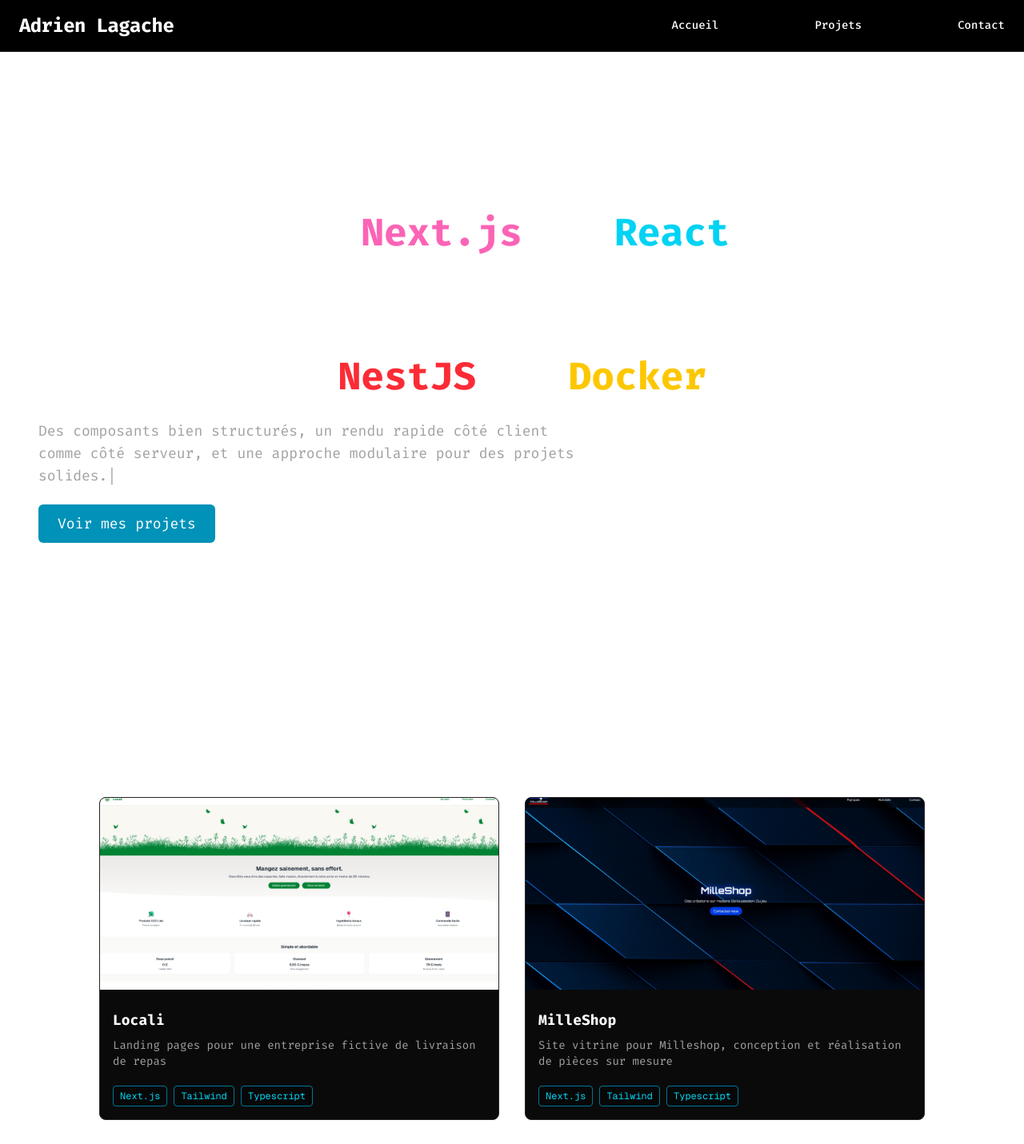
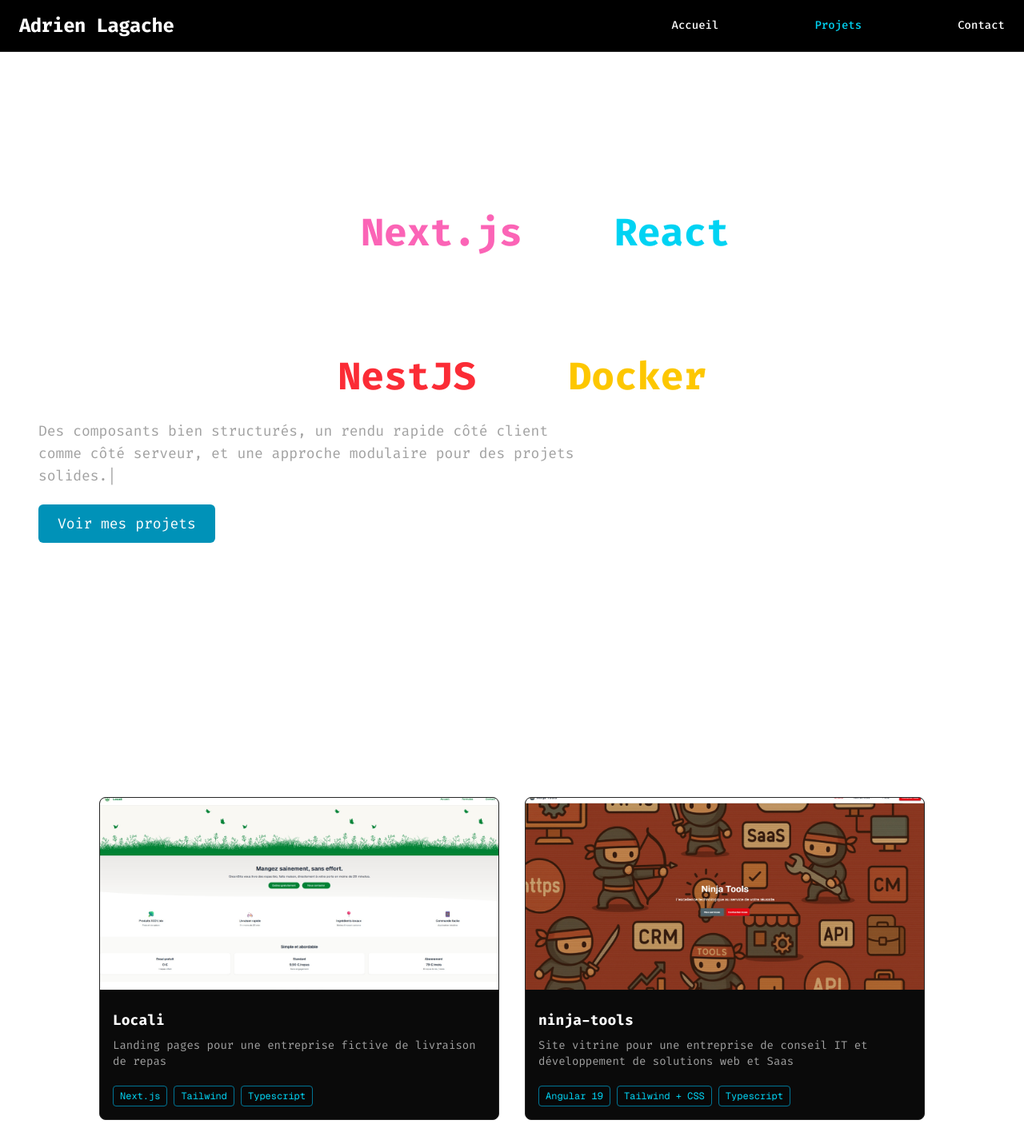
Before and after one commit to AdrienLagache/adrienlagache.github.io, a Next.js app: page / in a window 1280 px wide. Shown: the top 1431 px of the page at 80% size. Built offline with nearby package versions, Linux system fonts and the light colour scheme.

Commit message:
add global animation for pages loading and active links

```diff
--- a/src/app/layout.tsx
+++ b/src/app/layout.tsx
@@ -1,8 +1,11 @@
+
+
 import type { Metadata } from "next";
 import { Geist, Geist_Mono } from "next/font/google";
 import "./globals.css";
 import Header from "@/components/Header";
 import Footer from "@/components/Footer";
+import LayoutWrapper from "@/components/LayoutWrapper";
 
 const geistSans = Geist({
   variable: "--font-geist-sans",
@@ -39,7 +42,9 @@ export default function RootLayout({
         <div className="min-h-screen flex flex-col">
           <Header />
           <main className="flex-1 flex items-center justify-center">
-            {children}
+            <LayoutWrapper>
+              {children}
+            </LayoutWrapper>
           </main>
           <Footer />
         </div>
--- a/src/components/Header.tsx
+++ b/src/components/Header.tsx
@@ -1,12 +1,15 @@
 "use client";
 
 import Link from "next/link";
+import { usePathname } from "next/navigation";
 import { useEffect, useRef, useState } from "react";
 import { HiMenu, HiX } from "react-icons/hi";
 
 export default function Header() {
   const [menuOpen, setMenuOpen] = useState(false);
+  const [isProjectsInView, setIsProjectsInView] = useState(false);
   const menuRef = useRef<HTMLDivElement>(null);
+  const pathname = usePathname();
 
   useEffect(() => {
     const handleClickOutside = (event: MouseEvent) => {
@@ -33,6 +36,54 @@ export default function Header() {
     };
   }, [menuOpen]);
 
+  // Détection de la section projets visible
+  useEffect(() => {
+    const projectsElement = document.getElementById("projets");
+
+    if (!projectsElement) return;
+
+    const observer = new IntersectionObserver(
+      ([entry]) => {
+        setIsProjectsInView(entry.isIntersecting);
+      },
+      {
+        threshold: 0.3, // 30% de la section visible
+        rootMargin: "-100px 0px -100px 0px" // Offset pour le header sticky
+      }
+    );
+
+    observer.observe(projectsElement);
+
+    return () => observer.disconnect();
+  }, [pathname]);
+
+  // Détermine quel lien est actif
+  const isLinkActive = (linkPath: string) => {
+    if (linkPath === "/contact") {
+      return pathname === "/contact";
+    }
+
+    if (linkPath === "/#projets") {
+      return pathname === "/" && isProjectsInView;
+    }
+
+    if (linkPath === "/") {
+      return pathname === "/" && !isProjectsInView;
+    }
+
+    return false;
+  };
+
+  const getLinkClasses = (linkPath: string) => {
+    const baseClasses = "transition";
+    const activeClasses = "text-cyan-400";
+    const inactiveClasses = "hover:text-cyan-400";
+
+    return isLinkActive(linkPath)
+      ? `${baseClasses} ${activeClasses}`
+      : `${baseClasses} ${inactiveClasses}`;
+  };
+
   return (
     <>
       <header className="w-full px-6 py-4 border-b border-neutral-800 bg-black text-white sticky top-0 z-50">
@@ -47,13 +98,13 @@ export default function Header() {
 
           {/* Menu Desktop */}
           <div className="hidden md:flex gap-30 text-sm font-medium">
-            <Link href="/" className="hover:text-cyan-400 transition">
+            <Link href="/" className={getLinkClasses("/")}>
               Accueil
             </Link>
-            <Link href="/#projets" className="hover:text-cyan-400 transition">
+            <Link href="/#projets" className={getLinkClasses("/#projets")}>
               Projets
             </Link>
-            <Link href="/contact" className="hover:text-cyan-400 transition">
+            <Link href="/contact" className={getLinkClasses("/contact")}>
               Contact
             </Link>
           </div>
@@ -80,21 +131,21 @@ export default function Header() {
       >
         <Link
           href="/"
-          className="hover:text-cyan-400 transition"
+          className={getLinkClasses("/")}
           onClick={() => setMenuOpen(false)}
         >
           Accueil
         </Link>
         <Link
           href="/#projets"
-          className="hover:text-cyan-400 transition"
+          className={getLinkClasses("/#projets")}
           onClick={() => setMenuOpen(false)}
         >
           Projets
         </Link>
         <Link
           href="/contact"
-          className="hover:text-cyan-400 transition"
+          className={getLinkClasses("/contact")}
           onClick={() => setMenuOpen(false)}
         >
           Contact
--- /dev/null
+++ b/src/components/LayoutWrapper.tsx
@@ -0,0 +1,18 @@
+"use client";
+
+import { usePathname } from "next/navigation";
+import PageTransition from "./PageTransition";
+
+interface LayoutWrapperProps {
+  children: React.ReactNode;
+}
+
+export default function LayoutWrapper({ children }: LayoutWrapperProps) {
+  const pathname = usePathname();
+
+  return (
+    <PageTransition key={pathname}>
+      {children}
+    </PageTransition>
+  );
+}
--- /dev/null
+++ b/src/components/PageTransition.tsx
@@ -0,0 +1,32 @@
+"use client";
+
+import { useEffect, useState } from "react";
+
+interface PageTransitionProps {
+  children: React.ReactNode;
+}
+
+export default function PageTransition({ children }: PageTransitionProps) {
+  const [isVisible, setIsVisible] = useState(false);
+
+  useEffect(() => {
+    // Démarrer l'animation après le montage
+    const timer = setTimeout(() => {
+      setIsVisible(true);
+    });
+
+    return () => clearTimeout(timer);
+  }, []); // Seulement au montage
+
+  return (
+    <div
+      className={`w-full h-full transform transition-all duration-700 ease-out ${
+        isVisible
+          ? "opacity-100 translate-y-0"
+          : "opacity-0 translate-y-4"
+      }`}
+    >
+      {children}
+    </div>
+  );
+}
--- a/src/components/ProjectsSection.tsx
+++ b/src/components/ProjectsSection.tsx
@@ -8,6 +8,14 @@ const projects = [
       "Landing pages pour une entreprise fictive de livraison de repas",
     techs: ["Next.js", "Tailwind", "Typescript"],
     link: "https://greenbite.surge.sh",
+  },
+  {
+    title: "ninja-tools",
+    image: "/ninja-tools.jpg",
+    description:
+      "Site vitrine pour une entreprise de conseil IT et développement de solutions web et Saas",
+    techs: ["Angular 19", "Tailwind + CSS", "Typescript"],
+    link: "https://ninja-tools.surge.sh",
   },
   {
     title: "MilleShop",
```
Also changed, not shown: public/ninja-tools.jpg (added).
